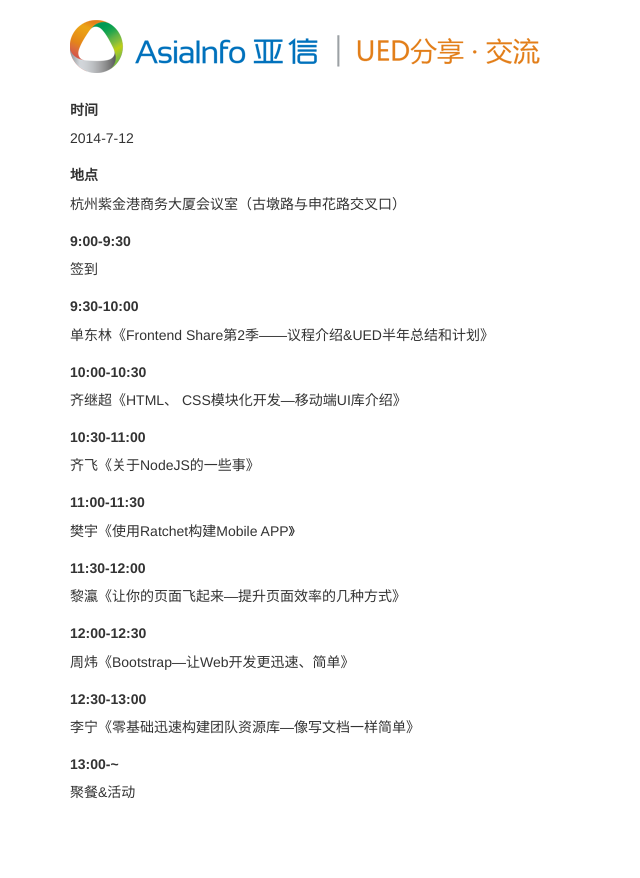
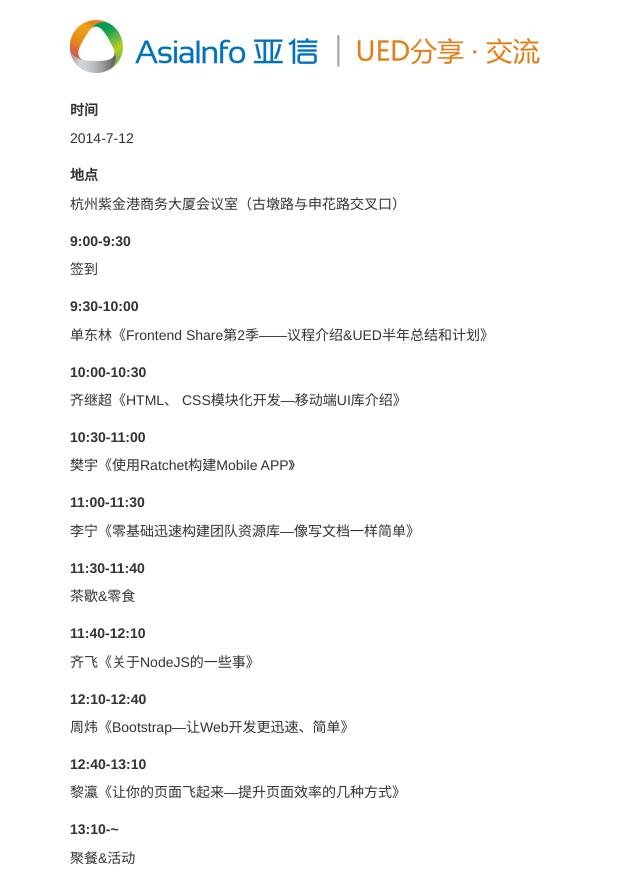
Before and after one commit to zero8892084/cssrain.github.io, a website: page s2.html in a window 1280 px wide. Shown: the whole page, without its empty margins (0-640 px from the left). Before the commit the page ends 812 px from the top, so only its background shows below. Drawn offline with Linux system fonts and the light colour scheme.

Commit message:
edit s2 page

```diff
--- a/s2.html
+++ b/s2.html
@@ -35,26 +35,30 @@
         </div>
         <div class="col-xs-12">
             <h5><strong>10:30-11:00</strong></h5>
+            <p>樊宇《使用Ratchet构建Mobile APP》</p>
+        </div>
+        <div class="col-xs-12">
+            <h5><strong>11:00-11:30</strong></h5>
+            <p>李宁《零基础迅速构建团队资源库—像写文档一样简单》</p>
+        </div>
+        <div class="col-xs-12">
+            <h5><strong>11:30-11:40</strong></h5>
+            <p>茶歇&零食</p>
+        </div>
+        <div class="col-xs-12">
+            <h5><strong>11:40-12:10</strong></h5>
             <p>齐飞《关于NodeJS的一些事》</p>
         </div>
         <div class="col-xs-12">
-            <h5><strong>11:00-11:30</strong></h5>
-            <p>樊宇《使用Ratchet构建Mobile APP》</p>
+            <h5><strong>12:10-12:40</strong></h5>
+            <p>周炜《Bootstrap—让Web开发更迅速、简单》</p>
         </div>
         <div class="col-xs-12">
-            <h5><strong>11:30-12:00</strong></h5>
+            <h5><strong>12:40-13:10</strong></h5>
             <p>黎瀛《让你的页面飞起来—提升页面效率的几种方式》</p>
         </div>
         <div class="col-xs-12">
-            <h5><strong>12:00-12:30</strong></h5>
-            <p>周炜《Bootstrap—让Web开发更迅速、简单》</p>
-        </div>
-        <div class="col-xs-12">
-            <h5><strong>12:30-13:00</strong></h5>
-            <p>李宁《零基础迅速构建团队资源库—像写文档一样简单》</p>
-        </div>
-        <div class="col-xs-12">
-            <h5><strong>13:00-~</strong></h5>
+            <h5><strong>13:10-~</strong></h5>
             <p>聚餐&活动</p>
         </div>
     </div>
```
